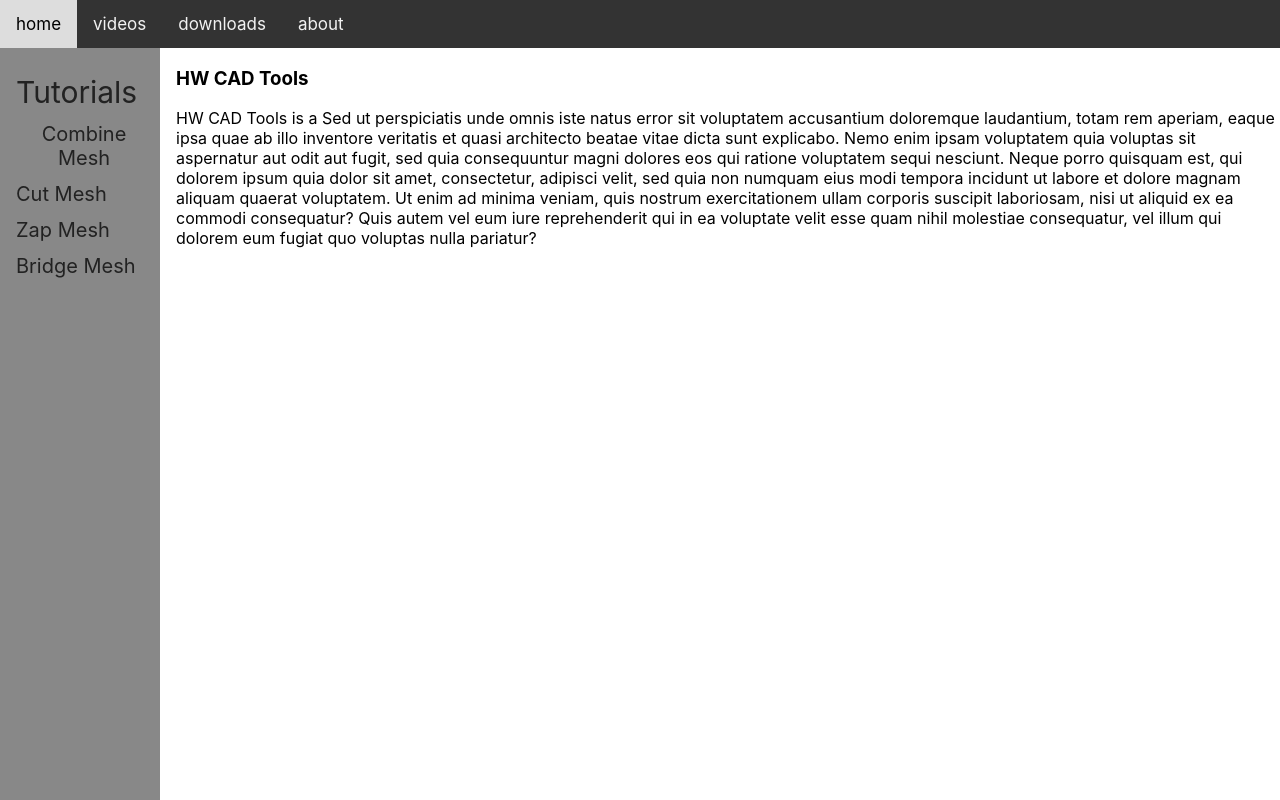
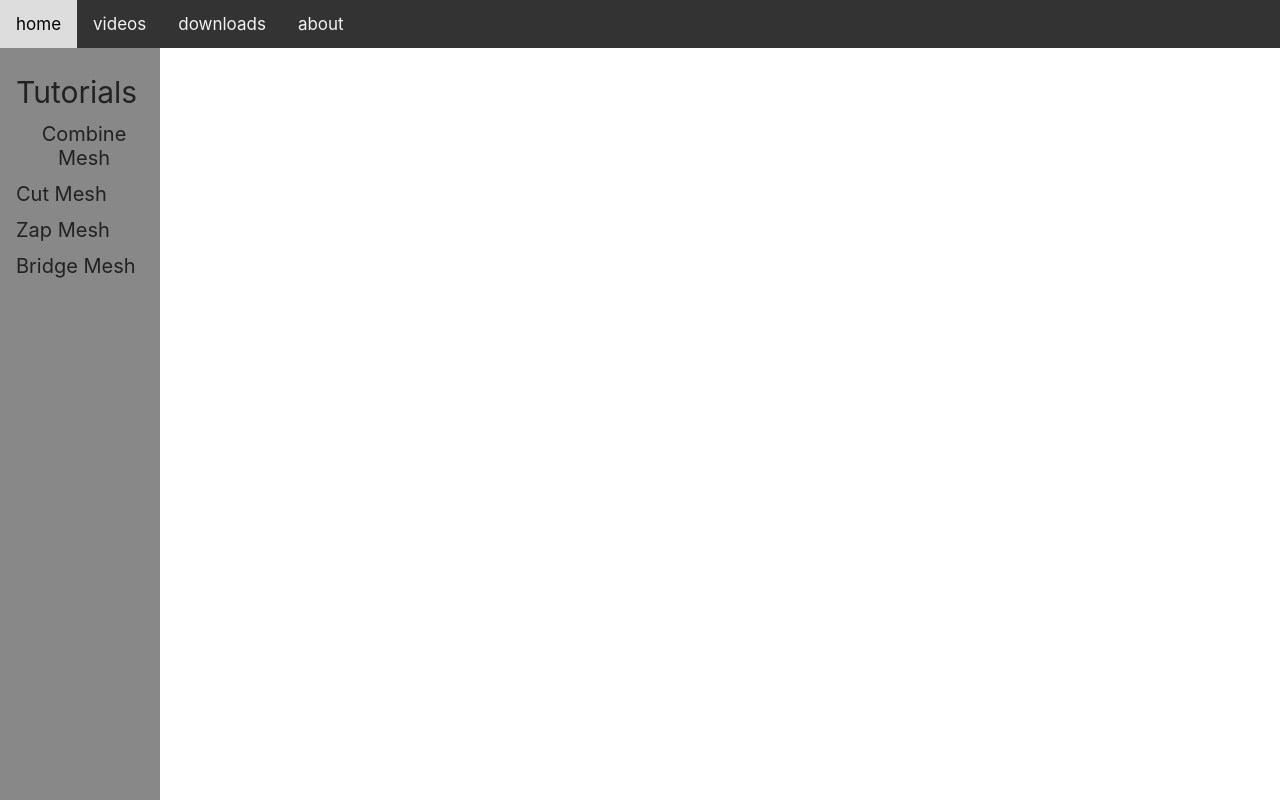
Before and after one commit to bentzen-andy/hw-cad-tools, a React (Create React App) app: page / in a window 1280 px wide. Built offline with nearby package versions, Linux system fonts and the light colour scheme.

Commit message:
quick fix to react-router urls

```diff
--- a/src/App.js
+++ b/src/App.js
@@ -16,10 +16,10 @@ function App() {
       <Navbar />
       <SideNav />
       <Switch>
-        <Route path="/videos">
+        <Route path="/hw-cad-tools/videos">
           <VideosContentBlock />
         </Route>
-        <Route path="/">
+        <Route path="/hw-cad-tools">
           <HomeContentBlock />
         </Route>
       </Switch>
```
